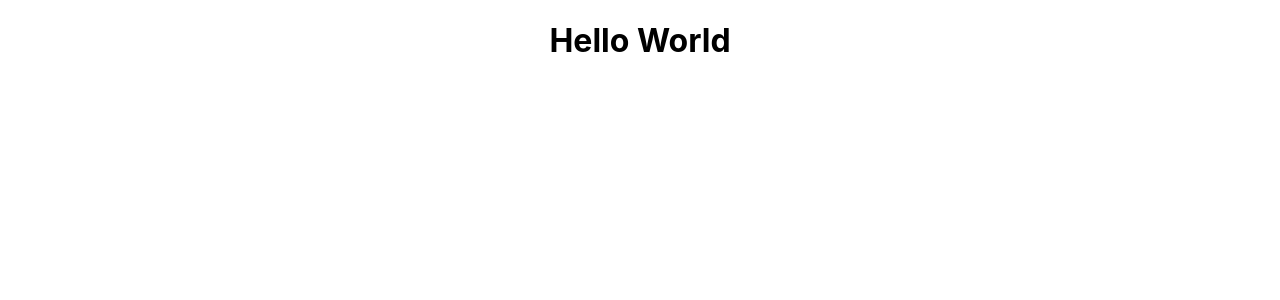
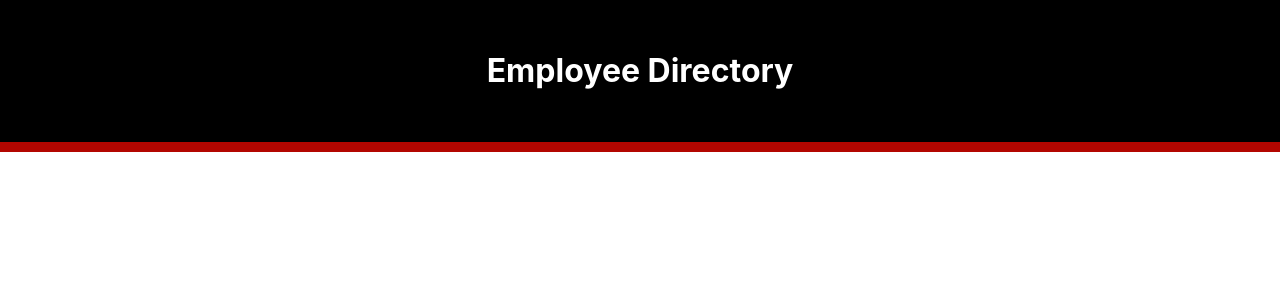
Before and after one commit to jpino7/Employee-Directory, a React (Create React App) app: page / in a window 1280 px wide. Shown: the top 300 px of the page. Built offline with nearby package versions, Linux system fonts and the light colour scheme.

Commit message:
Added Header.js and Header.css, imported those into App.js, code working

```diff
--- a/src/App.js
+++ b/src/App.js
@@ -1,11 +1,13 @@
 import React from 'react';
+import Header from "./components/Header";
+
 // import logo from './logo.svg';
 import './App.css';
 
 function App() {
   return (
     <div className="App">
-      <h1>Hello World</h1>
+      <Header />
     </div>
   );
 }
--- /dev/null
+++ b/src/components/Header.js
@@ -0,0 +1,12 @@
+import React, { Component } from 'react';
+import "../styles/Header.css";
+
+export default class Header extends Component {
+    render() {
+        return (
+            <div className="header">
+                <h1>Employee Directory</h1>
+            </div>
+        )
+    }
+}
--- /dev/null
+++ b/src/styles/Header.css
@@ -0,0 +1,9 @@
+.header {
+    padding: 30px 0;
+    color: #ffffff;
+    background-color: black;
+    width: 100%;
+    text-align: center;
+    border-bottom: 10px solid #B30600;
+    margin-bottom: 10px;
+}
```
Also changed, not shown: src/utils/API.js (added).
